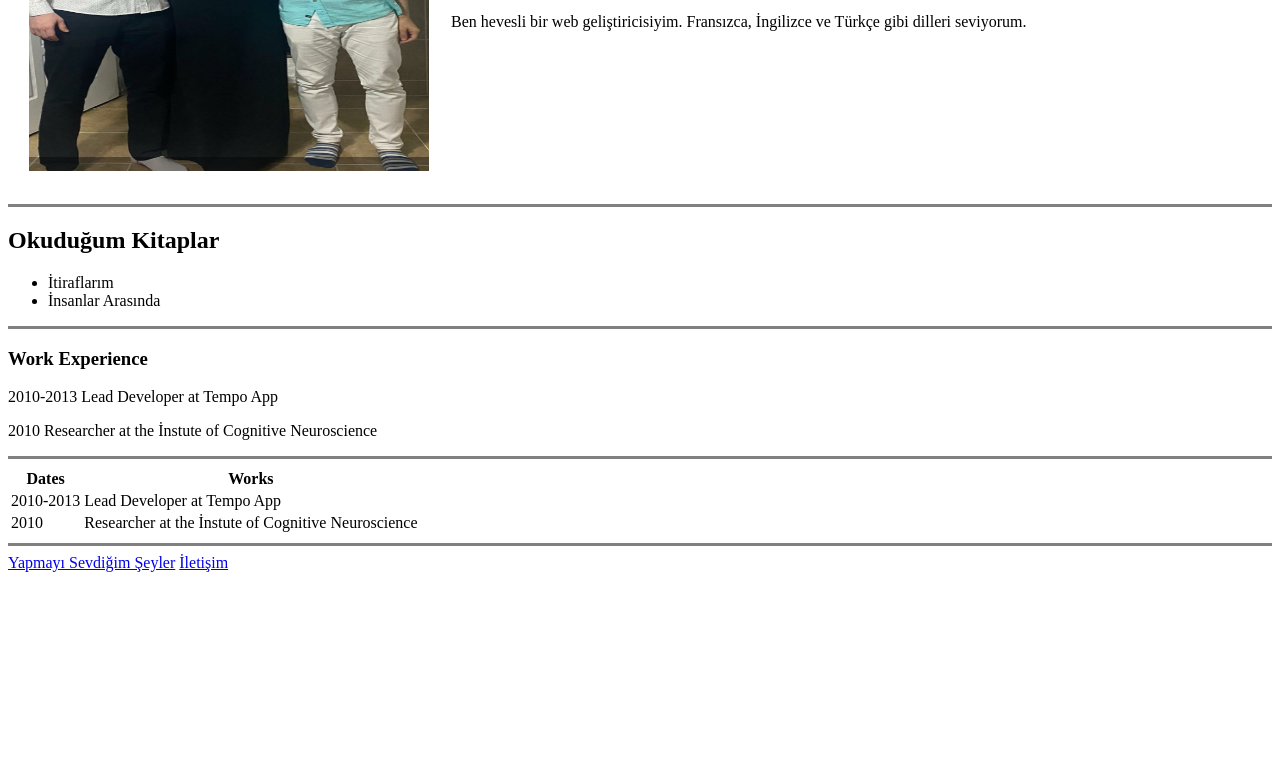
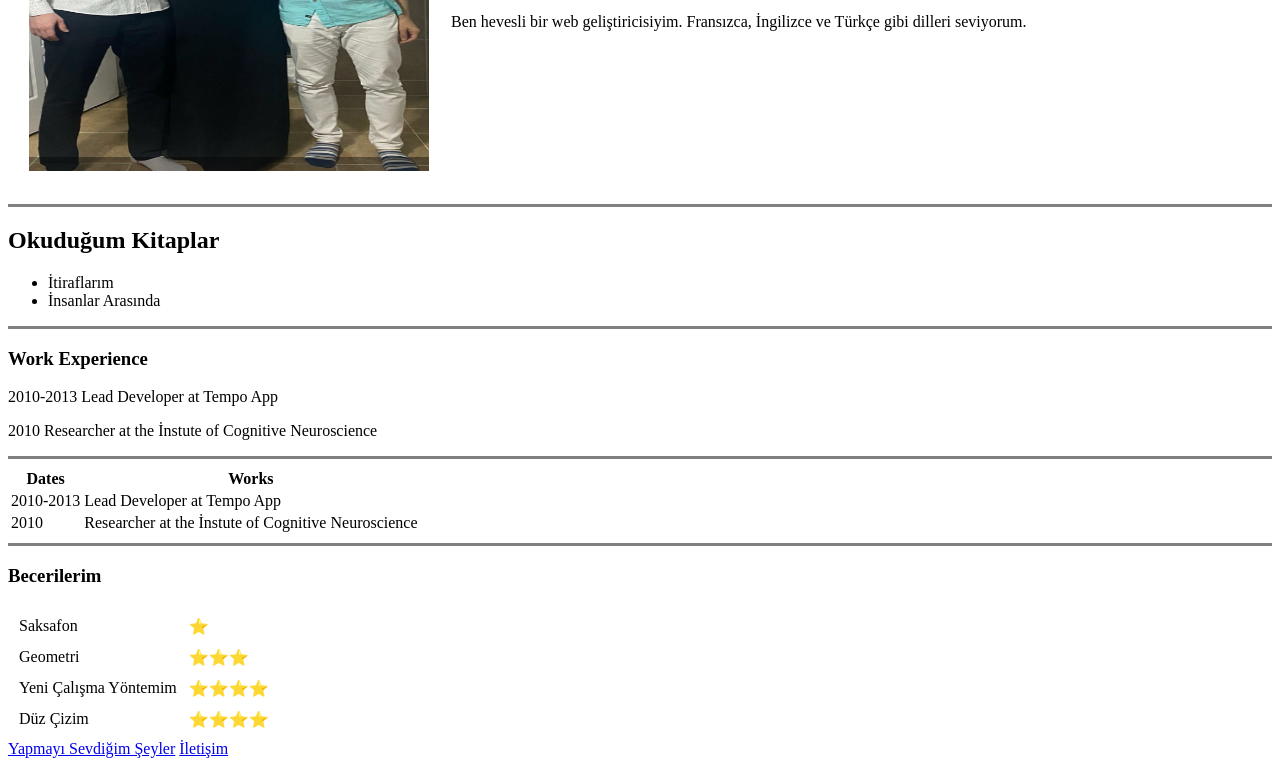
Before and after one commit to dianoetik/Cv, a plain HTML site: page index.html in a window 1280 px wide. Shown: the part 258-1024 px from the top of the page. Before the commit the page ends 838 px from the top, so only its background shows below. Drawn offline with Linux system fonts and the light colour scheme.

Commit message:
Add files via upload

```diff
--- a/index.html
+++ b/index.html
@@ -5,13 +5,16 @@
   <meta charset="utf-8">
   <title>Enfal'in Web Sayfası</title>
 </head>
+
 <body>
   <table cellspacing="20">
     <tr>
       <td> <img src="Fotolar/Yasir abi, halacığım ve ben.jpg" alt="Yasir abi, halacığım ve ben" style="width:400px; height:400px;"></td>
-    <td><h1>Enfal Olgun</h1>
+      <td>
+        <h1>Enfal Olgun</h1>
         <p> <em>21 yaşındayım ve <strong>Galatasaray Üniversitesinde Bilgisayar Mühendisiliği </strong> öğrencisiyim.</em </p>
-    <p>Ben hevesli bir web geliştiricisiyim. Fransızca, İngilizce ve Türkçe gibi dilleri seviyorum.</p></td>
+        <p>Ben hevesli bir web geliştiricisiyim. Fransızca, İngilizce ve Türkçe gibi dilleri seviyorum.</p>
+      </td>
     </tr>
   </table>
   <hr size="3" noshade>
@@ -40,7 +43,27 @@
     </tr>
   </table>
   <hr size="3" noshade />
+  <h3>Becerilerim</h3>
+  <table cellspacing=10>
+    <tr>
+      <td>Saksafon</td>
+      <td>⭐</td>
+    </tr>
+    <tr>
+      <td>Geometri</td>
+      <td>⭐⭐⭐</td>
+    </tr>
+    <tr>
+      <td>Yeni Çalışma Yöntemim</td>
+      <td>⭐⭐⭐⭐</td>
+    </tr>
+    <tr>
+      <td>Düz Çizim</td>
+      <td>⭐⭐⭐⭐</td>
+    </tr>
+  </table>
   <a href="Yapmayı Sevdiğim Şeyler.html">Yapmayı Sevdiğim Şeyler</a>
   <a href="iletişim.html" target="_blank">İletişim</a>
 </body>
+
 </html>
```
Lines whose indentation alone changed are shown as unchanged.
